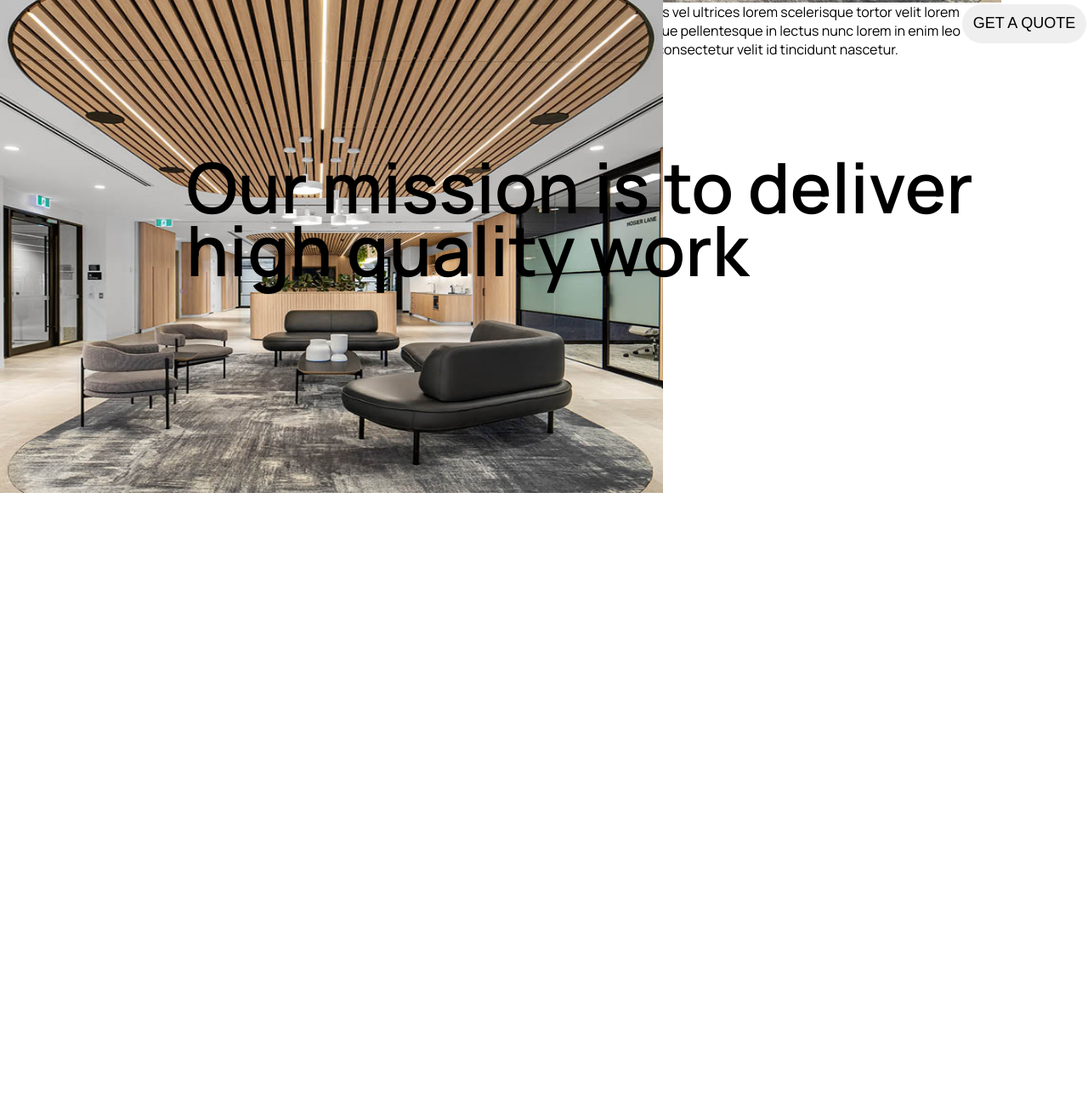
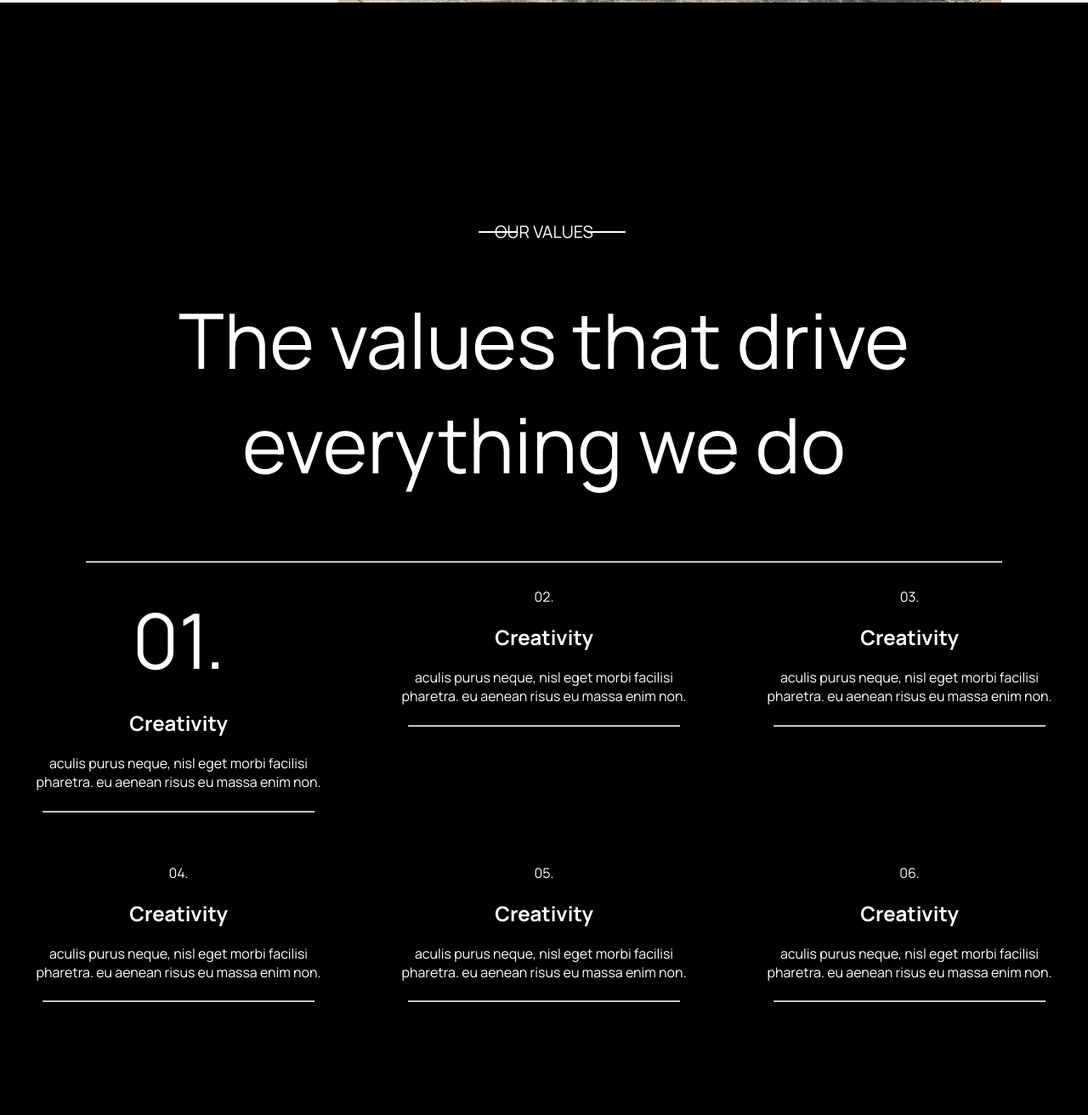
Before and after one commit to ajeetk1/Javascript-Projects, a plain HTML site: page Construction /about.html in a window 1280 px wide. Shown: the part 2154-3466 px from the top of the page at 85% size. Before the commit the page ends 2734 px from the top, so only its background shows below. Drawn offline with Linux system fonts and the light colour scheme.

Commit message:
Javascript Project

```diff
--- a/Construction /about.html
+++ b/Construction /about.html
@@ -49,18 +49,94 @@
 
 
 
-
+<!--
 <div class="main-container">
 <div class="container-one">
 <hr class ="container-line"></hr>
 <p class="container-subtitle">OUR MISSION</p>
 </div>
+<div class="container-content">
+<div class="text-wrapper">
 <div class="container-text">Our mission is to deliver </br>high quality work</div>
 <div class="container-paragraph">Dictumst tellus vel ultrices lorem scelerisque tortor velit lorem </br>pulvinar quisque pellentesque in lectus nunc lorem in enim leo </br> fusce ornare consectetur velit id tincidunt nascetur.</div>
 <button class="container-button  ">GET A QUOTE</button>
+</div>
+</div>
+<img class="container-image" src="Banner2.jpg">
+</div>
+-->
+
+<!-- Values Grid Section-->
+
+<div class="value-grid">
+<div class="value-container">
+<!-- Values Subtitle -->
+<div class="value-subtitle">
+<div class="value-line-one"></div>
+<p class="value-subheading">OUR VALUES</p>
+<div class="value-line-two"></div>
+</div>
+
+<!-- Values Main Heading -->
+<div class="value-heading">The values that drive </br> everything we do</div>
+<hr>
+
+<!--Value Individual Grid-->
+
+<div class="value-grid-container">
+  <div class="grid-item">
+  <div class="grid-number">01.</div>
+  <h2 class="grid-heading">Creativity</h2>
+  <p>aculis purus neque, nisl eget morbi facilisi</br>pharetra. eu aenean risus eu massa enim non.</p>
+  <hr>
+  </div>
+  <div class="grid-item">02.
+  <h2 class="grid-heading">Creativity</h2>
+  <p>aculis purus neque, nisl eget morbi facilisi</br>pharetra. eu aenean risus eu massa enim non.</p>
+    <hr>
+  </div>
+  <div class="grid-item">03.
+    <h2 class="grid-heading">Creativity</h2>
+    <p>aculis purus neque, nisl eget morbi facilisi</br>pharetra. eu aenean risus eu massa enim non.</p>
+    <hr>
+  </div>
+  <div class="grid-item">04.
+    <h2 class="grid-heading">Creativity</h2>
+    <p>aculis purus neque, nisl eget morbi facilisi</br>pharetra. eu aenean risus eu massa enim non.</p>
+    <hr>
+  </div>
+  <div class="grid-item">05.
+    <h2 class="grid-heading">Creativity</h2>
+    <p>aculis purus neque, nisl eget morbi facilisi</br>pharetra. eu aenean risus eu massa enim non.</p>
+    <hr>
+  </div>
+  <div class="grid-item">06.
+  <h2 class="grid-heading">Creativity</h2>
+  <p>aculis purus neque, nisl eget morbi facilisi</br>pharetra. eu aenean risus eu massa enim non.</p>
+    <hr>
+  </div>
+</div>
+
+<!--Our Offices HTML-->
+
+<div class="grid-container">
+  <div class="grid-item-image">
+ <img class="office" src="Banner2.jpg">
+  </div>
+  <div class="grid-item-text">
+
+
+  </div>
+</div>
+
+
 
 </div>
-<img class="container-image" src="Banner2.jpg">
+
+
+
+
+</div>
 
 </div>
 
--- a/Construction /style.css
+++ b/Construction /style.css
@@ -705,10 +705,10 @@ border-radius: 96px;
 }
 
 /*--Second Div */
-
+/*
 .main-container{
 display: flex;
-justify-content: flex-end;
+align-items: center;
 
 }
 
@@ -722,14 +722,11 @@ position:absolute;
 font-weight: 600;
 font-style: normal;
 line-height: 74px;
-padding-bottom: 30px;
-margin-top: 180px;
-margin-right:135px;
 }
 
 .container-image{
 margin-right: 51%;
-margin-top: -130px;
+margin-top: -200px;
 width:780px;
 height:641px;
 opacity: 5;
@@ -746,7 +743,95 @@ text-align: right;
 color:black;
 }
 
-.container-button{
 
+.text-wrapper{
 
 }
+*>
+
+/*Value Grid Section*/
+
+.value-grid{
+background-color: black;
+width:100%;
+height:100em;
+}
+
+.value-container{
+padding-top: 10%;
+text-align: center;
+}
+
+/*value line */
+.value-line-one{
+width:45px;
+height:2px;
+background-color: white;
+margin-left: 44%;
+margin-top: 11%;
+}
+
+.value-subheading{
+margin-top: -15px;
+font-size: 20px;
+}
+
+.value-line-two{
+width:45px;
+height:2px;
+background-color: white;
+margin-left: 54%;
+margin-top:-34px;
+}
+
+/*value line */
+
+/*Values Main Heading*/
+
+.value-heading{
+margin-top:5%;
+font-size: 90px;
+}
+
+/*Values individual Grid*/
+
+.value-grid-container{
+display: grid;
+grid-template-rows: repeat(2, 1fr); /* Two rows with equal height */
+grid-template-columns: repeat(3, 1fr); /* Three columns with equal width */
+gap: 10px; /* Adjust the gap between grid items */}
+
+.grid-item {
+padding: 30px;
+height:10%;
+text-align: center;
+}
+
+.grid-heading{
+color: white;
+}
+
+.grid-number{
+font-size: 90px;
+}
+
+/* our offices CSS */
+.grid-container {
+    display: grid;
+    grid-template-columns: repeat(2, 1fr); /* Two columns with equal width */
+    gap: 10px; /* Adjust the gap between grid items */
+  }
+
+  .grid-item {
+    border: 1px solid #000;
+    padding: 20px;
+    text-align: center;
+  }
+
+  .office{
+  width:780px;
+  height:641px;
+  margin-left: 8%;
+  margin-top: 20%;
+  opacity: 5;
+  }
```
